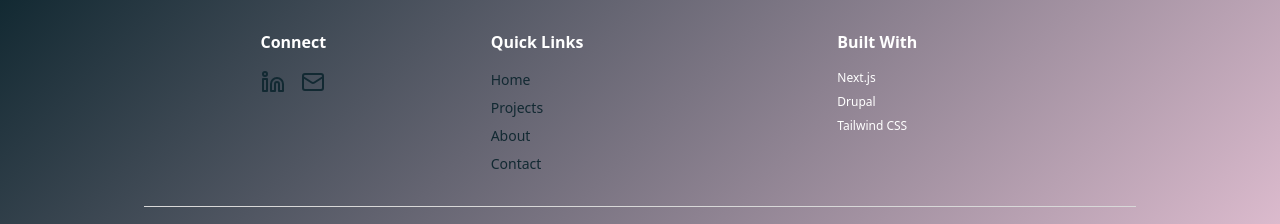
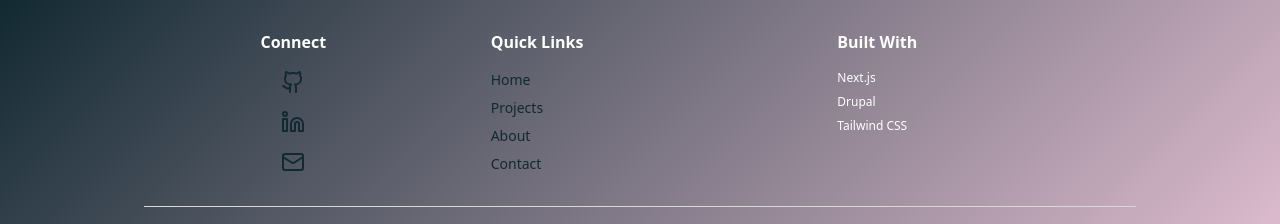
Before and after one commit to Binyambc/nextjs_portfolio, a Next.js app: page /about in a window 1280 px wide. Shown: the part 304-528 px from the top of the page. Built offline with nearby package versions, Linux system fonts and the light colour scheme; no server answers.

Commit message:
Footer: GitHub link, stacked Connect icons, LinkedIn URL; About: layout, spacing, paragraph boxes; prose spacing

```diff
--- a/src/app/(site)/[slug]/page.tsx
+++ b/src/app/(site)/[slug]/page.tsx
@@ -46,6 +46,32 @@ export default function Page() {
 	if (!page) {
 		return <div className="p-8">Not found</div>;
 	}
+
+	const isAbout = slug === "about";
+
+	if (isAbout) {
+		return (
+			<article className="flex flex-col items-center max-w-3xl mx-auto pt-12">
+				{/* Profile picture on top, centered */}
+				{page.image?.url ? (
+					<div className="w-40 h-40 rounded-full border-[3px] border-[var(--border)] p-[2px] mb-8 shrink-0">
+						<Image
+							src={page.image.url}
+							alt={page.image.alt ?? page.title}
+							width={160}
+							height={160}
+							className="w-full h-full rounded-full object-cover object-top"
+						/>
+					</div>
+				) : null}
+				{/* Paragraphs below, aligned */}
+				<div className="prose prose-about w-full text-left">
+					<SafeHTML html={page.html ?? ""} />
+				</div>
+			</article>
+		);
+	}
+
 	return (
 		<article className="split-layout">
 			{/* Left side with image */}
--- a/src/app/_components/Footer.tsx
+++ b/src/app/_components/Footer.tsx
@@ -1,5 +1,5 @@
 import Link from "next/link";
-import { Linkedin, Mail } from "lucide-react";
+import { Github, Linkedin, Mail } from "lucide-react";
 
 export default function Footer() {
   return (
@@ -9,11 +9,20 @@ export default function Footer() {
           {/* Social Links */}
           <div>
             <h3 className="text-base font-semibold text-white mb-4">Connect</h3>
-            <div className="flex space-x-4 justify-center">
-                <a
-                  href="https://www.linkedin.com/in/binyam-angamo-0611172b9"
-                  target="_blank"
-                  rel="noopener noreferrer"
+            <div className="flex flex-col items-center justify-center space-y-4">
+              <a
+                href="https://github.com/Binyambc"
+                target="_blank"
+                rel="noopener noreferrer"
+                className="text-white hover:text-[var(--accent)] transition-colors"
+                aria-label="GitHub Profile"
+              >
+                <Github className="w-6 h-6" />
+              </a>
+              <a
+                href="https://www.linkedin.com/public-profile/settings/?lipi=urn%3Ali%3Apage%3Ad_flagship3_profile_self_edit_contact_info%3BIkH3rb3yT%2FOJ2dfwjQm7rw%3D%3D"
+                target="_blank"
+                rel="noopener noreferrer"
                 className="text-white hover:text-[var(--accent)] transition-colors"
                 aria-label="LinkedIn Profile"
               >
--- a/src/app/globals.css
+++ b/src/app/globals.css
@@ -81,11 +81,34 @@ a { color: var(--link); }
   margin-bottom: 1rem;
 }
 
+.prose h2:not(:first-child) {
+  margin-top: 2.5rem;
+}
+
 .prose h3 {
   font-size: 1.5rem;
   font-weight: 500;
   color: var(--color-gunmetal);
   margin-bottom: 0.75rem;
+}
+
+.prose h3:not(:first-child) {
+  margin-top: 2.5rem;
+}
+
+.prose p + p {
+  margin-top: 2rem;
+}
+
+/* About page: theme-matching rectangle around each paragraph */
+.prose-about p {
+  border: 1px solid var(--card-border);
+  background: var(--card-bg);
+  padding: 1rem 1.25rem;
+}
+
+.prose-about p + p {
+  margin-top: 1.25rem;
 }
 
 [data-theme="dark"] .prose {
```
